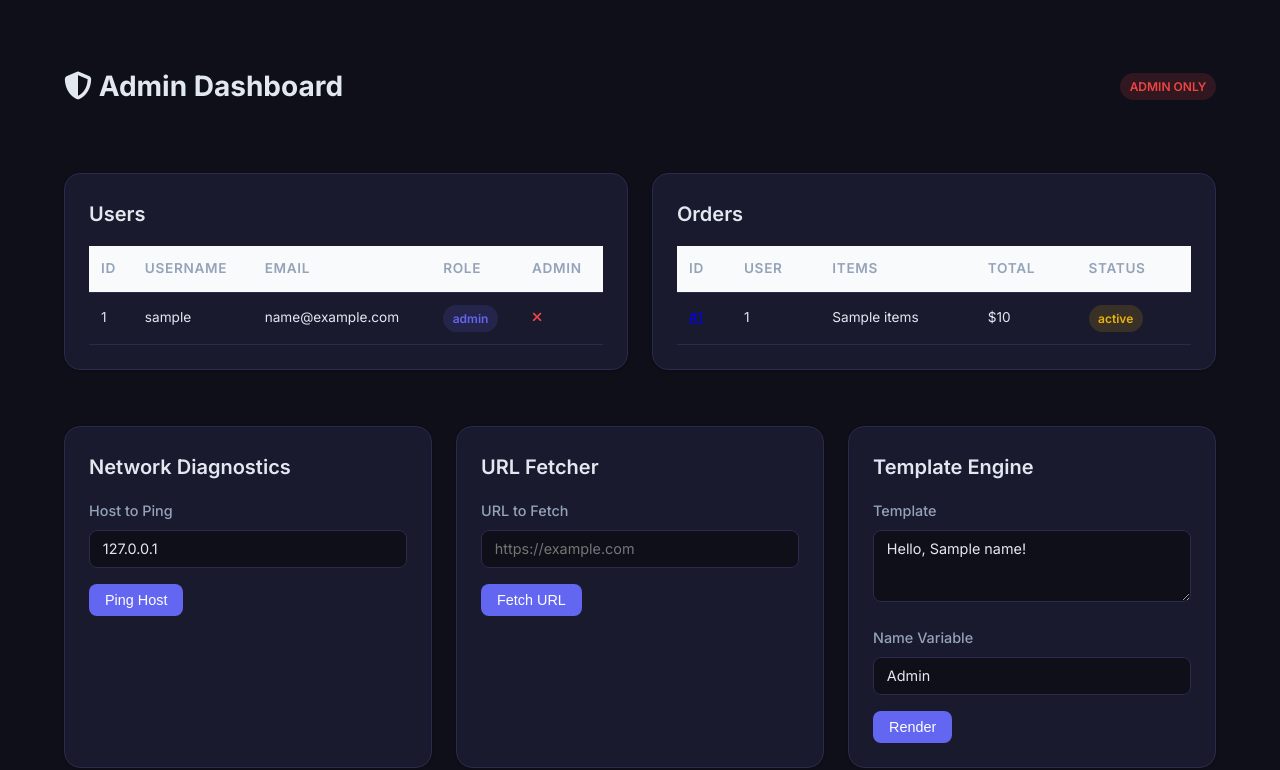
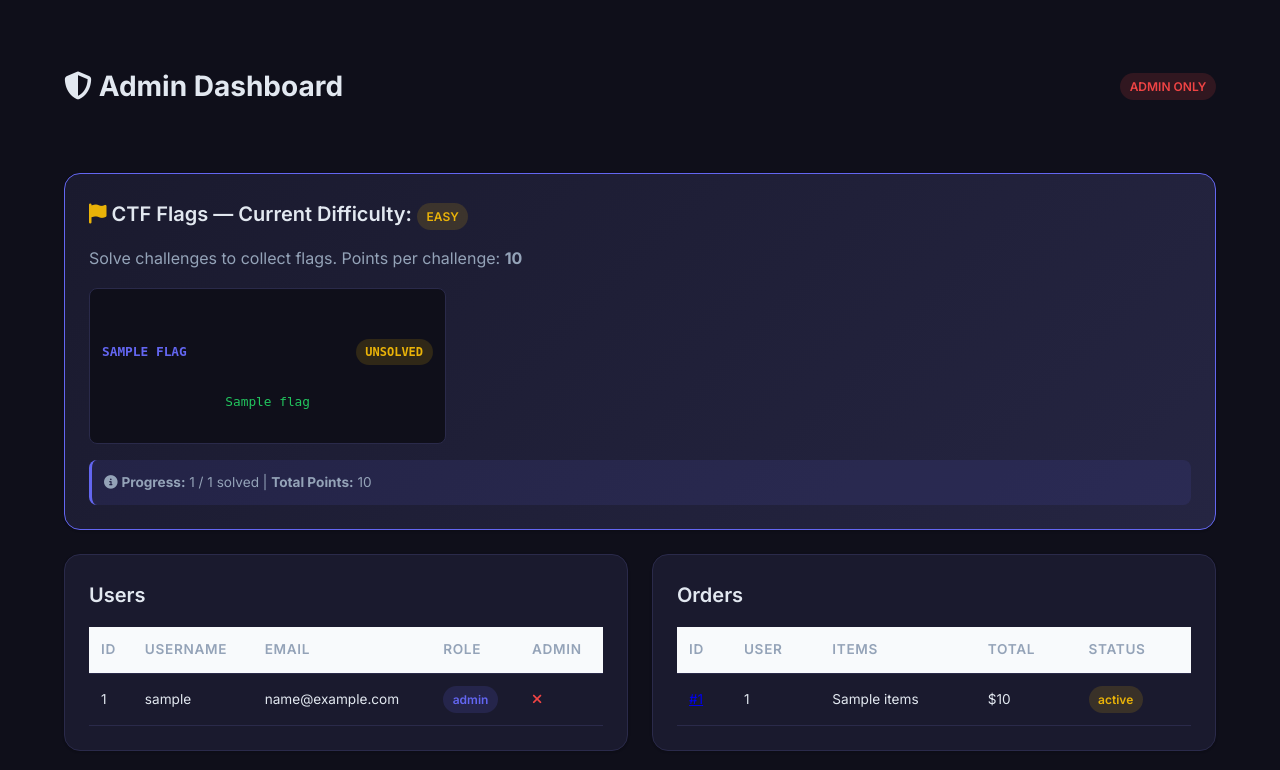
Before and after one commit to beingbhaktsharmaaaaaa3/Bug-Bounty-Mart, a Flask app: template templates/admin.html in a window 1280 px wide. Shown: the part 65-835 px from the top of the page. Run offline with Flask 3, Linux system fonts and the light colour scheme; the template is opened without the code that fills it: most values are stand-ins (such as "Sample title", 1, 10 or a date in 2020).

Commit message:
Update admin.html

```diff
--- a/templates/admin.html
+++ b/templates/admin.html
@@ -5,6 +5,36 @@
     <div class="admin-header">
         <h1><i class="fas fa-shield-alt"></i> Admin Dashboard</h1>
         <span class="badge badge-danger">ADMIN ONLY</span>
+    </div>
+
+    <!-- CTF FLAGS SECTION -->
+    <div class="card" style="background: linear-gradient(135deg, #1a1a2e, #252542); border: 1px solid #6366f1;">
+        <h3><i class="fas fa-flag" style="color: #eab308;"></i> CTF Flags — Current Difficulty: <span class="badge badge-warning">{{ difficulty.upper() }}</span></h3>
+        <p class="text-muted">Solve challenges to collect flags. Points per challenge: <strong>{{ points }}</strong></p>
+
+        <div style="display: grid; grid-template-columns: repeat(auto-fill, minmax(300px, 1fr)); gap: 1rem; margin-top: 1rem;">
+            {% for vuln_name, flag in flags.items() %}
+            <div class="code-block" style="font-size: 0.8rem; padding: 0.75rem; border-radius: 8px; background: #0f0f1a; border: 1px solid #2a2a4a;">
+                <div style="display: flex; justify-content: space-between; align-items: center; margin-bottom: 0.5rem;">
+                    <strong style="color: #6366f1; text-transform: uppercase;">{{ vuln_name.replace('_', ' ') }}</strong>
+                    {% if vuln_name in progress %}
+                        <span class="badge badge-success">SOLVED</span>
+                    {% else %}
+                        <span class="badge badge-warning">UNSOLVED</span>
+                    {% endif %}
+                </div>
+                <code style="color: #22c55e;">{{ flag }}</code>
+            </div>
+            {% endfor %}
+        </div>
+
+        <div style="margin-top: 1rem; padding: 0.75rem; background: rgba(99,102,241,0.1); border-radius: 8px; border-left: 3px solid #6366f1;">
+            <p style="margin: 0; font-size: 0.85rem; color: #94a3b8;">
+                <i class="fas fa-info-circle"></i>
+                <strong>Progress:</strong> {{ progress|length }} / {{ flags|length }} solved |
+                <strong>Total Points:</strong> {{ progress.values()|sum(attribute='points') }}
+            </p>
+        </div>
     </div>
 
     <div class="admin-grid">
```
